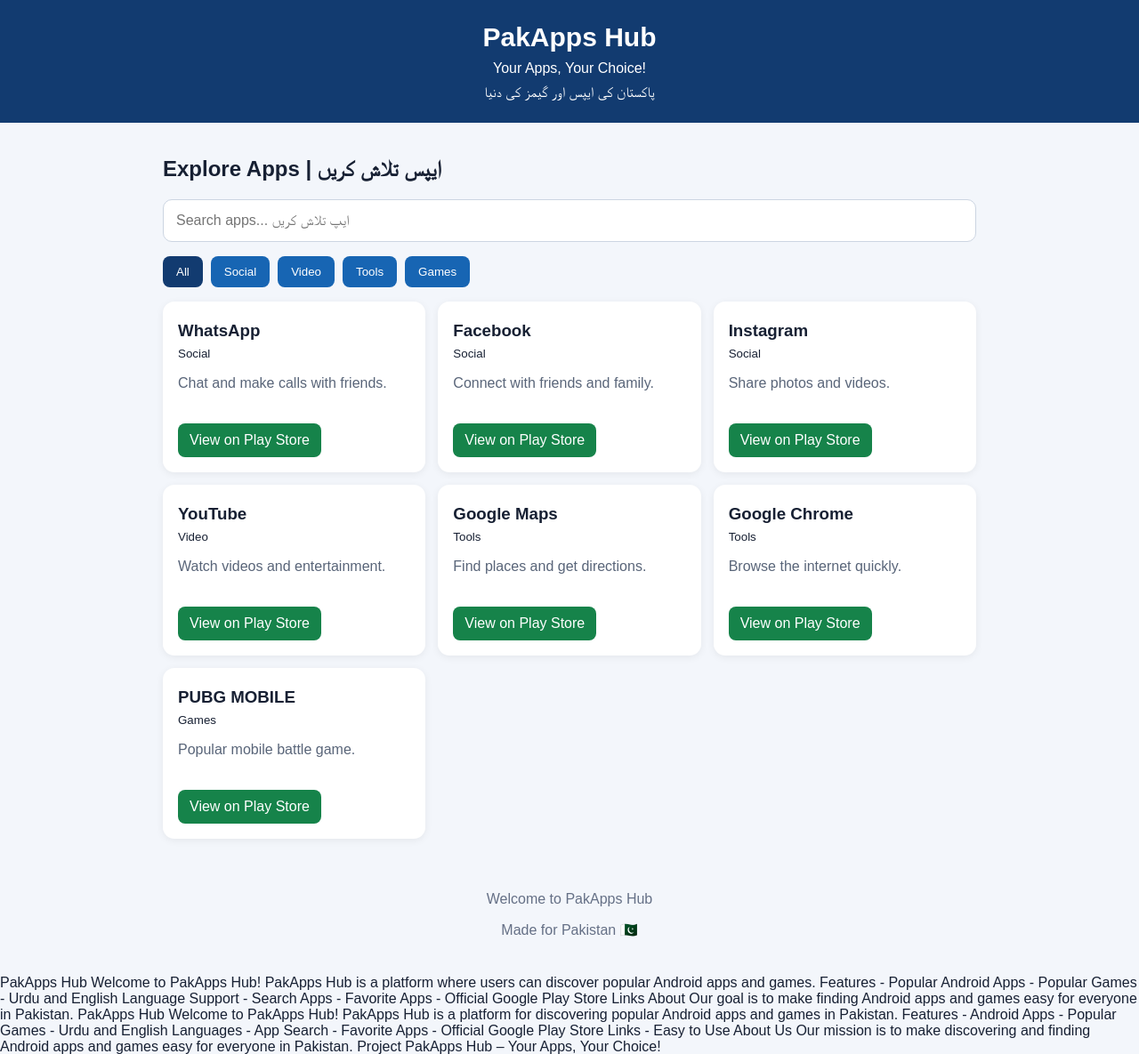
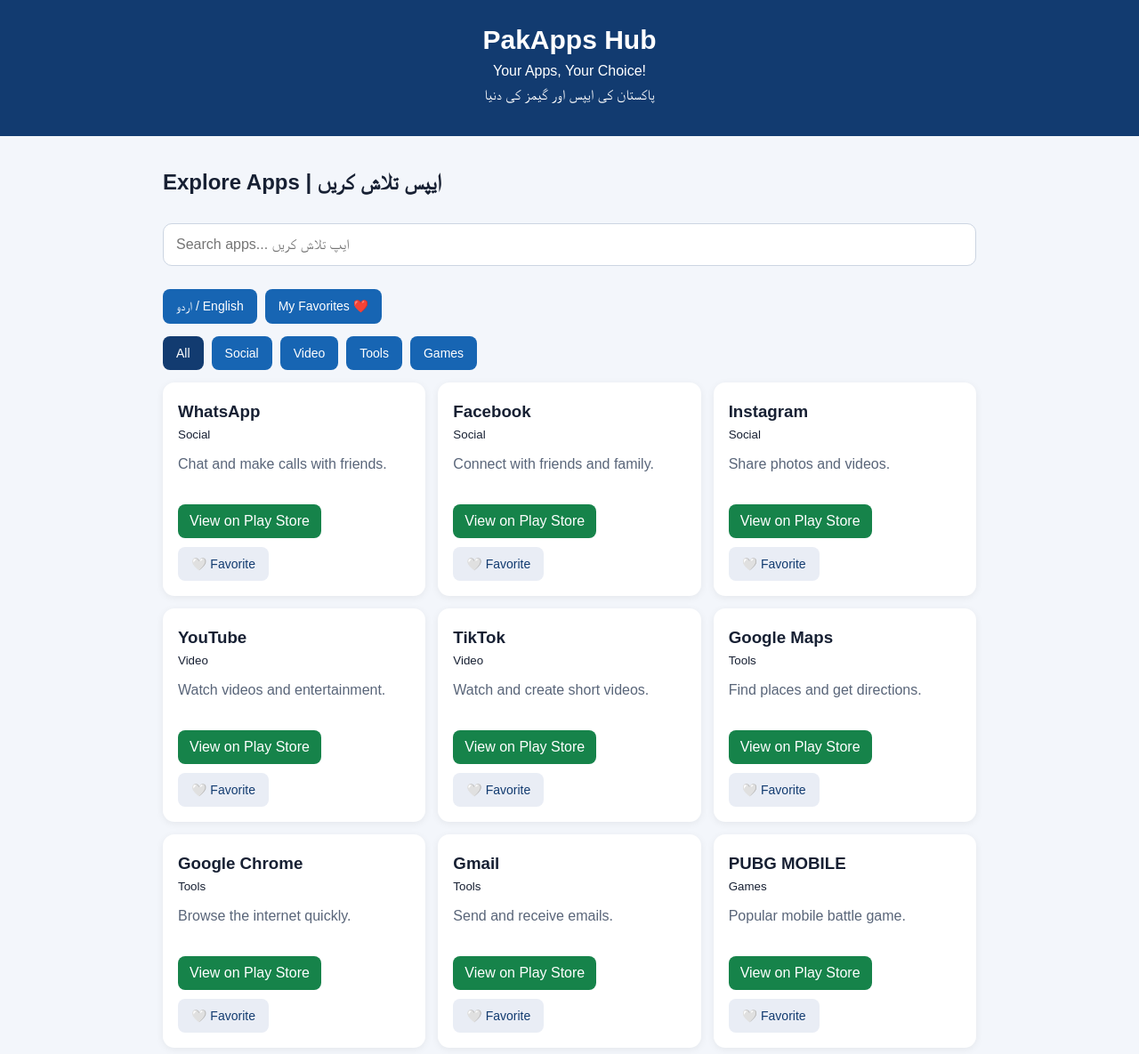
Before and after one commit to dinarwali94-gif/pakapps-hub, a plain HTML site: page index.html in a window 1280 px wide. Shown: the top 1185 px of the page at 89% size. Drawn offline with Linux system fonts and the light colour scheme.

Commit message:
Update index.html

```diff
--- a/index.html
+++ b/index.html
@@ -5,34 +5,106 @@
 <meta charset="UTF-8">
 <meta name="viewport" content="width=device-width, initial-scale=1.0">
 <title>PakApps Hub</title>
+
 <style>
 *{box-sizing:border-box}
-body{margin:0;font-family:Arial,sans-serif;background:#f3f6fb;color:#172033}
-header{background:#123b70;color:white;text-align:center;padding:25px 12px}
+body{
+ margin:0;
+ font-family:Arial,sans-serif;
+ background:#f3f6fb;
+ color:#172033;
+}
+header{
+ background:#123b70;
+ color:white;
+ text-align:center;
+ padding:28px 12px;
+}
 header h1{margin:0;font-size:30px}
-header p{margin:9px 0 0}
-.container{max-width:950px;margin:auto;padding:18px}
-input{width:100%;padding:14px;border:1px solid #ccd5e2;border-radius:10px;font-size:16px}
-.categories{display:flex;gap:9px;flex-wrap:wrap;margin:16px 0}
-button{padding:10px 15px;border:0;border-radius:8px;background:#1765b3;color:white;cursor:pointer}
+header p{margin:9px 0}
+.container{
+ max-width:950px;
+ margin:auto;
+ padding:18px;
+}
+input{
+ width:100%;
+ padding:14px;
+ border:1px solid #ccd5e2;
+ border-radius:10px;
+ font-size:16px;
+ margin:12px 0;
+}
+.controls,.categories{
+ display:flex;
+ gap:9px;
+ flex-wrap:wrap;
+ margin:14px 0;
+}
+button{
+ padding:11px 15px;
+ border:0;
+ border-radius:8px;
+ background:#1765b3;
+ color:white;
+ cursor:pointer;
+ font-size:14px;
+}
 button.active{background:#123b70}
-.grid{display:grid;grid-template-columns:repeat(auto-fit,minmax(220px,1fr));gap:14px}
-.card{background:white;padding:17px;border-radius:13px;box-shadow:0 2px 9px #00000010}
+.grid{
+ display:grid;
+ grid-template-columns:repeat(auto-fit,minmax(220px,1fr));
+ gap:14px;
+}
+.card{
+ background:white;
+ padding:17px;
+ border-radius:13px;
+ box-shadow:0 2px 9px #00000010;
+}
 .card h3{margin:5px 0}
 .card p{color:#596579;min-height:38px}
-.card a{display:inline-block;text-decoration:none;background:#16834a;color:white;padding:10px 13px;border-radius:8px}
-footer{text-align:center;padding:25px;color:#657086}
+.card a{
+ display:inline-block;
+ text-decoration:none;
+ background:#16834a;
+ color:white;
+ padding:10px 13px;
+ border-radius:8px;
+}
+.favorite{
+ background:#e9edf5;
+ color:#123b70;
+ margin-top:10px;
+}
+footer{
+ text-align:center;
+ padding:25px;
+ color:#657086;
+}
 </style>
 </head>
+
 <body>
+
 <header>
 <h1>PakApps Hub</h1>
 <p>Your Apps, Your Choice!</p>
 <p>پاکستان کی ایپس اور گیمز کی دنیا</p>
 </header>
+
 <main class="container">
-<h2>Explore Apps | ایپس تلاش کریں</h2>
-<input id="search" type="search" placeholder="Search apps... ایپ تلاش کریں">
+
+<h2 id="heading">Explore Apps | ایپس تلاش کریں</h2>
+
+<input id="search" type="search"
+placeholder="Search apps... ایپ تلاش کریں">
+
+<div class="controls">
+<button id="languageBtn">اردو / English</button>
+<button id="favoritesBtn">My Favorites ❤️</button>
+</div>
+
 <div class="categories">
 <button class="active" data-cat="all">All</button>
 <button data-cat="Social">Social</button>
@@ -40,87 +112,236 @@ footer{text-align:center;padding:25px;color:#657086}
 <button data-cat="Tools">Tools</button>
 <button data-cat="Games">Games</button>
 </div>
+
 <div class="grid" id="apps"></div>
+
 </main>
+
 <footer>
 <p>Welcome to PakApps Hub</p>
 <p>Made for Pakistan 🇵🇰</p>
+<p>Your Apps, Your Choice!</p>
 </footer>
+
 <script>
+
 const appList=[
-{name:"WhatsApp",cat:"Social",desc:"Chat and make calls with friends.",query:"WhatsApp Messenger"},
-{name:"Facebook",cat:"Social",desc:"Connect with friends and family.",query:"Facebook"},
-{name:"Instagram",cat:"Social",desc:"Share photos and videos.",query:"Instagram"},
-{name:"YouTube",cat:"Video",desc:"Watch videos and entertainment.",query:"YouTube"},
-{name:"Google Maps",cat:"Tools",desc:"Find places and get directions.",query:"Google Maps"},
-{name:"Google Chrome",cat:"Tools",desc:"Browse the internet quickly.",query:"Google Chrome"},
-{name:"PUBG MOBILE",cat:"Games",desc:"Popular mobile battle game.",query:"PUBG MOBILE"}
+{
+name:"WhatsApp",
+cat:"Social",
+desc:"Chat and make calls with friends.",
+urdu:"دوستوں اور خاندان سے رابطہ کریں۔",
+query:"WhatsApp Messenger"
+},
+{
+name:"Facebook",
+cat:"Social",
+desc:"Connect with friends and family.",
+urdu:"دوستوں اور خاندان سے جڑے رہیں۔",
+query:"Facebook"
+},
+{
+name:"Instagram",
+cat:"Social",
+desc:"Share photos and videos.",
+urdu:"تصاویر اور ویڈیوز شیئر کریں۔",
+query:"Instagram"
+},
+{
+name:"YouTube",
+cat:"Video",
+desc:"Watch videos and entertainment.",
+urdu:"ویڈیوز اور تفریح دیکھیں۔",
+query:"YouTube"
+},
+{
+name:"TikTok",
+cat:"Video",
+desc:"Watch and create short videos.",
+urdu:"مختصر ویڈیوز دیکھیں اور بنائیں۔",
+query:"TikTok"
+},
+{
+name:"Google Maps",
+cat:"Tools",
+desc:"Find places and get directions.",
+urdu:"راستے اور مقامات تلاش کریں۔",
+query:"Google Maps"
+},
+{
+name:"Google Chrome",
+cat:"Tools",
+desc:"Browse the internet quickly.",
+urdu:"انٹرنیٹ پر آسانی سے تلاش کریں۔",
+query:"Google Chrome"
+},
+{
+name:"Gmail",
+cat:"Tools",
+desc:"Send and receive emails.",
+urdu:"ای میل بھیجیں اور وصول کریں۔",
+query:"Gmail"
+},
+{
+name:"PUBG MOBILE",
+cat:"Games",
+desc:"Popular mobile battle game.",
+urdu:"مشہور موبائل جنگی کھیل۔",
+query:"PUBG MOBILE"
+},
+{
+name:"Subway Surfers",
+cat:"Games",
+desc:"Enjoy an exciting running game.",
+urdu:"مزے دار دوڑنے والا کھیل۔",
+query:"Subway Surfers"
+}
 ];
+
 let category="all";
+let urdu=false;
+let showFavorites=false;
+
+let favorites=[];
+try{
+ favorites=JSON.parse(
+ localStorage.getItem("pakapps-favorites")||"[]"
+ );
+}catch(e){favorites=[];}
+
 const apps=document.getElementById("apps");
+const search=document.getElementById("search");
+
 function render(){
-const q=document.getElementById("search").value.toLowerCase();
-const filtered=appList.filter(a=>(category==="all"||a.cat===category)&&(a.name.toLowerCase().includes(q)||a.desc.toLowerCase().includes(q)));
-apps.innerHTML=filtered.map(a=>`
-<div class="card">
-<h3>${a.name}</h3>
-<small>${a.cat}</small>
-<p>${a.desc}</p>
-<a target="_blank" rel="noopener" href="https://play.google.com/store/search?q=${encodeURIComponent(a.query)}&c=apps">View on Play Store</a>
-</div>`).join("")||"<p>No apps found.</p>";
+
+ const q=search.value.toLowerCase();
+
+ const filtered=appList.filter(a=>{
+
+ const matchCategory=
+ category==="all"||a.cat===category;
+
+ const matchSearch=
+ a.name.toLowerCase().includes(q)||
+ a.desc.toLowerCase().includes(q)||
+ a.urdu.includes(q);
+
+ const matchFavorite=
+ !showFavorites||favorites.includes(a.name);
+
+ return matchCategory&&matchSearch&&matchFavorite;
+ });
+
+ apps.innerHTML=filtered.map(a=>`
+
+ <div class="card">
+
+ <h3>${a.name}</h3>
+
+ <small>${a.cat}</small>
+
+ <p>${urdu?a.urdu:a.desc}</p>
+
+ <a target="_blank"
+ rel="noopener"
+ href="https://play.google.com/store/search?q=${encodeURIComponent(a.query)}&c=apps">
+ ${urdu?"پلے اسٹور پر دیکھیں":"View on Play Store"}
+ </a>
+
+ <br>
+
+ <button class="favorite"
+ data-fav="${a.name}">
+ ${favorites.includes(a.name)?"❤️":"🤍"}
+ ${urdu?"پسندیدہ":"Favorite"}
+ </button>
+
+ </div>
+
+ `).join("")||
+
+ `<p>${urdu?"کوئی ایپ نہیں ملی۔":"No apps found."}</p>`;
+
+ document.querySelectorAll("[data-fav]").forEach(b=>{
+ b.addEventListener("click",()=>{
+ toggleFavorite(b.dataset.fav);
+ });
+ });
+
 }
-document.getElementById("search").addEventListener("input",render);
+
+function toggleFavorite(name){
+
+ if(favorites.includes(name)){
+ favorites=favorites.filter(x=>x!==name);
+ }else{
+ favorites.push(name);
+ }
+
+ try{
+ localStorage.setItem(
+ "pakapps-favorites",
+ JSON.stringify(favorites)
+ );
+ }catch(e){}
+
+ render();
+}
+
+search.addEventListener("input",render);
+
 document.querySelectorAll("[data-cat]").forEach(b=>{
-b.addEventListener("click",()=>{
-category=b.dataset.cat;
-document.querySelectorAll("[data-cat]").forEach(x=>x.classList.remove("active"));
-b.classList.add("active");
+
+ b.addEventListener("click",()=>{
+
+ category=b.dataset.cat;
+ showFavorites=false;
+
+ document.querySelectorAll("[data-cat]")
+ .forEach(x=>x.classList.remove("active"));
+
+ b.classList.add("active");
+
+ render();
+
+ });
+
+});
+
+document.getElementById("languageBtn")
+.addEventListener("click",()=>{
+
+ urdu=!urdu;
+
+ document.getElementById("heading").textContent=
+ urdu?"ایپس تلاش کریں":"Explore Apps";
+
+ search.placeholder=
+ urdu?"ایپ تلاش کریں":"Search apps...";
+
+ render();
+
+});
+
+document.getElementById("favoritesBtn")
+.addEventListener("click",()=>{
+
+ showFavorites=!showFavorites;
+ category="all";
+
+ document.querySelectorAll("[data-cat]")
+ .forEach(x=>x.classList.remove("active"));
+
+ document.querySelector('[data-cat="all"]')
+ .classList.add("active");
+
+ render();
+
+});
+
 render();
-});
-});
-render();
+
 </script>
+
 </body>
 </html>
-
-PakApps Hub
-
-Welcome to PakApps Hub!
-
-PakApps Hub is a platform where users can discover popular Android apps and games.
-
-Features
-
-- Popular Android Apps
-- Popular Games
-- Urdu and English Language Support
-- Search Apps
-- Favorite Apps
-- Official Google Play Store Links
-
-About
-
-Our goal is to make finding Android apps and games easy for everyone in Pakistan.
-PakApps Hub
-
-Welcome to PakApps Hub!
-
-PakApps Hub is a platform for discovering popular Android apps and games in Pakistan.
-
-Features
-
-- Android Apps
-- Popular Games
-- Urdu and English Languages
-- App Search
-- Favorite Apps
-- Official Google Play Store Links
-- Easy to Use
-
-About Us
-
-Our mission is to make discovering and finding Android apps and games easy for everyone in Pakistan.
-
-Project
-
-PakApps Hub – Your Apps, Your Choice!
```
